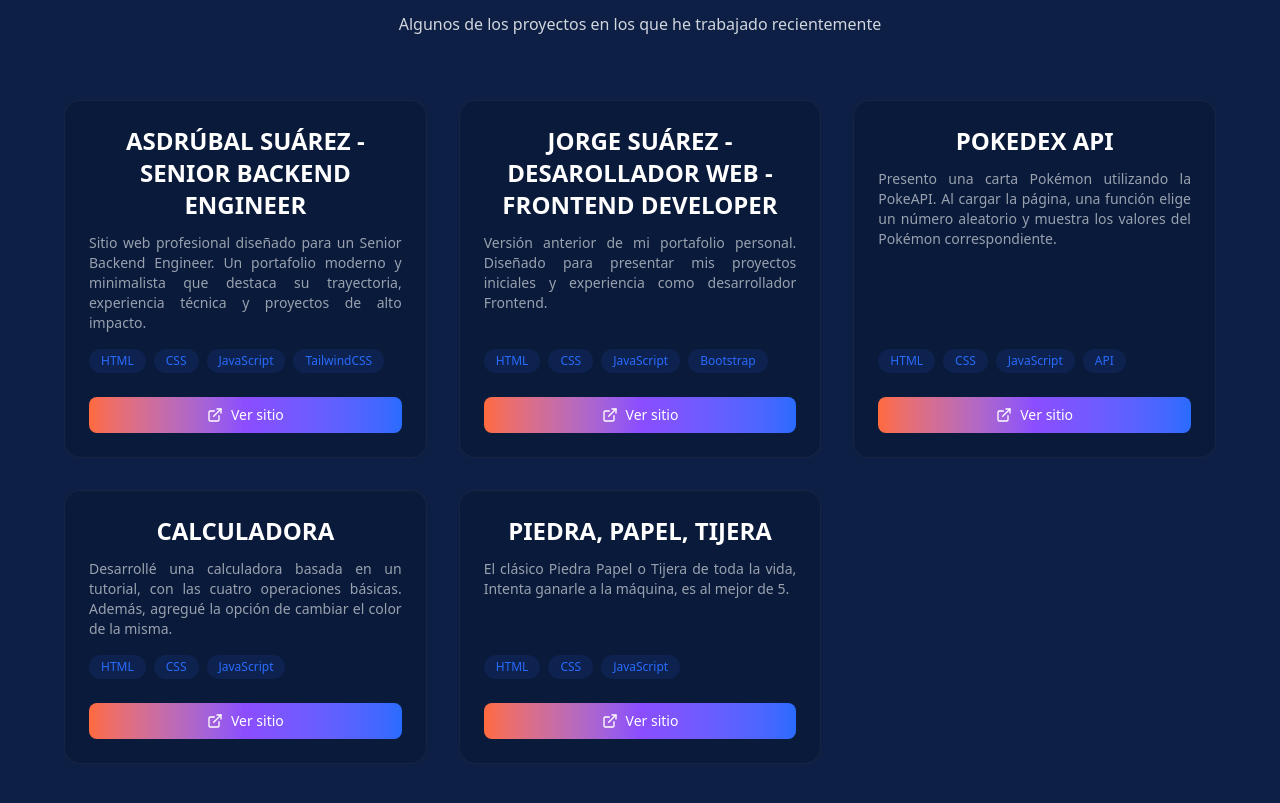
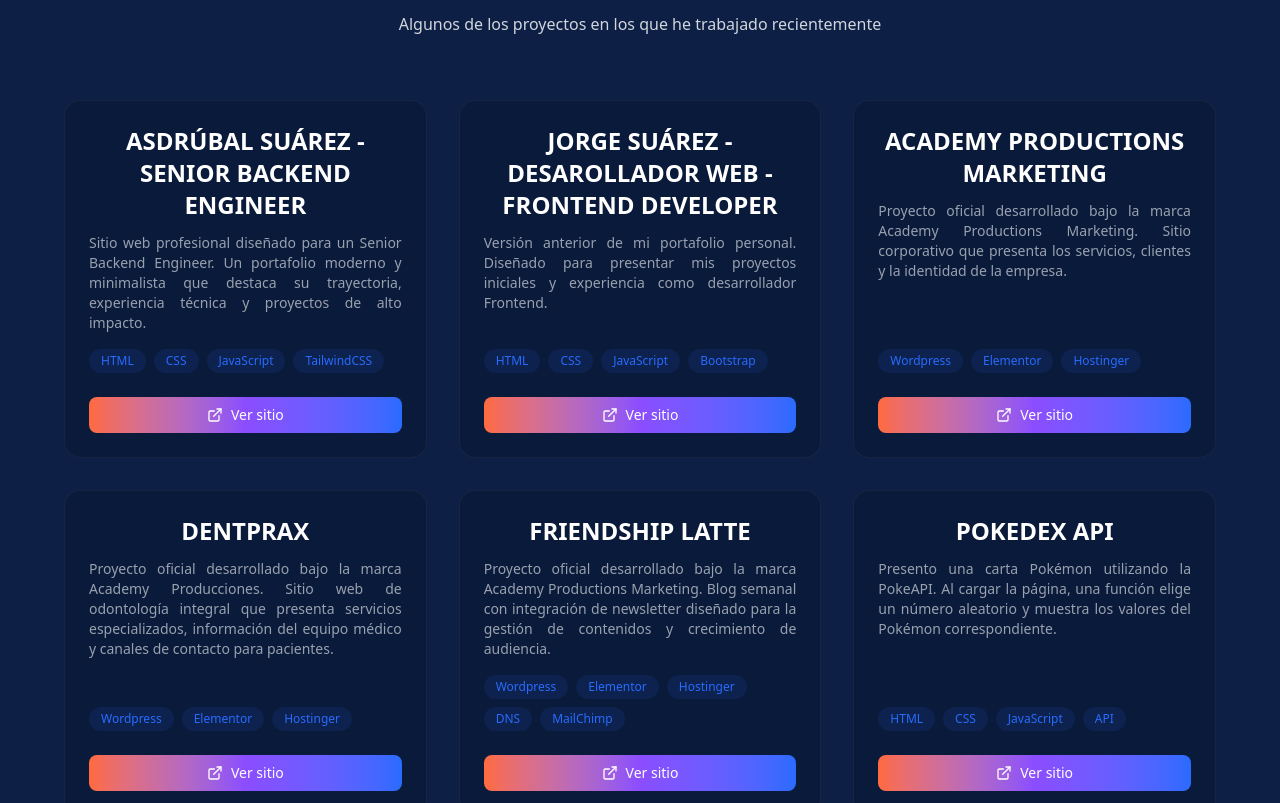
Before and after one commit to JASR2003/SitioWebPersonal-V2, a React (Vite) app: page / in a window 1280 px wide. Shown: the part 3750-4553 px from the top of the page. Built offline with nearby package versions, Linux system fonts and the light colour scheme.

Commit message:
añadir proyectos de empresa

```diff
--- a/src/components/Projects.jsx
+++ b/src/components/Projects.jsx
@@ -15,6 +15,28 @@ export function Projects() {
 
             technologies: ['HTML', 'CSS', 'JavaScript', 'Bootstrap'],
             demoUrl: 'https://jorgesuarez-first-v.netlify.app/'
+        },
+        {
+            title: 'Academy Productions Marketing',
+            description: 'Proyecto oficial desarrollado bajo la marca Academy Productions Marketing. Sitio corporativo que presenta los servicios, clientes y la identidad de la empresa.',
+
+            technologies: ['Wordpress', 'Elementor', 'Hostinger'],
+            demoUrl: 'https://academypm.net/'
+        },
+        {
+            title: 'DentPrax',
+            description: 'Proyecto oficial desarrollado bajo la marca Academy Producciones. Sitio web de odontología integral que presenta servicios especializados, información del equipo médico y canales de contacto para pacientes.',
+
+            technologies: ['Wordpress', 'Elementor', 'Hostinger'],
+            demoUrl: 'https://dentprax.com/'
+        },
+
+        {
+            title: 'Friendship Latte',
+            description: 'Proyecto oficial desarrollado bajo la marca Academy Productions Marketing. Blog semanal con integración de newsletter diseñado para la gestión de contenidos y crecimiento de audiencia.',
+
+            technologies: ['Wordpress', 'Elementor', 'Hostinger', 'DNS', 'MailChimp'],
+            demoUrl: 'https://friendshiplatte.com/'
         },
         {
             title: 'pokedex api',
```
